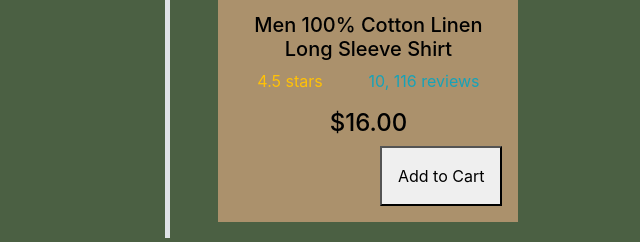
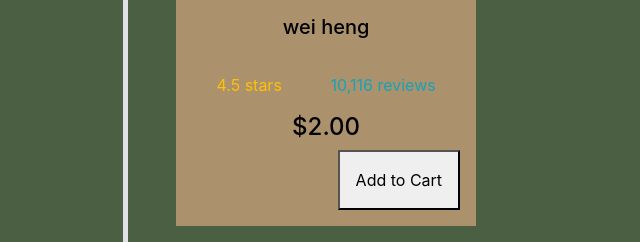
Before and after one commit to Confunius/EcoFashion-Hub, a Flask app: page /products in a window 1280 px wide. Shown: the part 1420-1662 px from the top of the page, without its empty margins (109-749 px from the left). Run offline with Flask 3, Linux system fonts and the light colour scheme; some libraries are stand-ins or nearby versions.

Commit message:
Customer Product page now correctly uses the product.db to display products

```diff
--- a/__init__.py
+++ b/__init__.py
@@ -77,7 +77,20 @@ def EditProfile():
 # Transaction
 @app.route('/products')
 def products():
-    return render_template('/Customer/transaction/Product.html')
+    product_list = []
+    db_path = 'Objects/transaction/product.db'
+    if not os.path.exists(db_path):
+        db = shelve.open(db_path, 'c')
+        db.close()
+
+    db = shelve.open(db_path, 'r')
+    for key in db:
+        if key != 'Product':  # Skip any other keys that might be present in the shelve
+            product = db[key]
+            product_list.append(product)
+
+    db.close()
+    return render_template('/Customer/transaction/Product.html', product_list=product_list, count=len(product_list))
 
 @app.route('/cart')
 def cart():
--- a/templates/Customer/transaction/Product.html
+++ b/templates/Customer/transaction/Product.html
@@ -1,34 +1,33 @@
 {% extends "Customer/base.html" %}
 {% block title %}Ecofashion Hub - Home{% endblock %}
 
+{% block content %}
+<style>
+    .product-title {
+        display: -webkit-box;
+        height:50px;
+        -webkit-line-clamp: 2; /* Number of lines to show */
+        -webkit-box-orient: vertical;
+        overflow: hidden;
+    }
+</style>
 
-
-{% block content %}
 <div class="d-flex flex-row">
     <div class="filters pr-5 border-right" style="border-right-width: 5px!important;">
         <h1>Filters</h1>
         <h3>All Categories</h3>
         <ul>
-        <!-- repeat the list below but <li class="text-warning"><a>Men's Casual</a></li> -->
-        <li class="text-warning"><a>Men's Casual</a></li>
-        <li class="text-warning"><a>Women's Casual</a></li>
-        <li class="text-warning"><a>Women's Sportswear</a></li>
             <li>Men's Casual</li>
             <li>Women's Casual</li>
             <li>Women's Sportswear</li>
         </ul>
         <h3>Ratings</h3>
         <ul>
-        <li class="text-warning">
-        <a>5 stars & up</a></li>
-        <li class="text-warning">
-        <a>4 stars & up</a></li>
-        <li class="text-warning">
-        <a>3 stars & up</a></li>
-        <li class="text-warning">
-        <a>2 stars & up</a></li>
-        <li class="text-warning">
-        <a>1 star & up</a></li>
+            <li class="text-warning"><a>5 stars & up</a></li>
+            <li class="text-warning"><a>4 stars & up</a></li>
+            <li class="text-warning"><a>3 stars & up</a></li>
+            <li class="text-warning"><a>2 stars & up</a></li>
+            <li class="text-warning"><a>1 star & up</a></li>
         </ul>
     </div>
     <div class="d-flex flex-column flex-fill ml-5">
@@ -36,48 +35,22 @@
             <input class="form-control bgd-light" placeholder="Search" type="text">
         </div>
         <div class="d-flex flex-wrap flex-fill">
+            {% for product in product_list %}
             <div class="product text-center mb-3 mr-3">
                 <div class="product-image">
-                <img width="300px" height="500px" src="https://m.media-amazon.com/images/I/615Cby-DciL._AC_SX679_.jpg">
+                    <img src="{{ product.image }}" width="300px" height="500px">
                 </div>
                 <div class="product-info d-flex flex-column bgd-dark txt-dark p-3" style="width:300px">
-                <h5>Men 100% Cotton Linen Long Sleeve Shirt</h5>
+                    <h5 class="product-title">{{ product.name }}</h5>
                     <div class="rating d-flex flex-row justify-content-around">
                         <p class="text-warning">4.5 stars</p>
-                    <p class="text-info">10, 116 reviews</p>
+                        <p class="text-info">10,116 reviews</p>
                     </div>
-                <h4>$16.00</h4>
-                <button class="align-self-end p-3">Add to Cart</button>
+                    <h4 class="price">${{ "%0.2f"|format(product.list_price) }}</h4>
+                    <button class="align-self-end add-to-cart p-3">Add to Cart</button>
                 </div>
             </div>
-        <div class="product text-center mb-3 mr-3">
-            <div class="product-image">
-                <img width="300px" height="500px" src="https://m.media-amazon.com/images/I/81mrNU4gF3L._AC_SX569_.jpg">
-            </div>
-            <div class="product-info d-flex flex-column bgd-dark txt-dark p-3" style="width:300px">
-                <h5>Men 100% Cotton Linen Long Sleeve Shirt</h5>
-                <div class="rating d-flex flex-row justify-content-around">
-                    <p class="text-warning">4.5 stars</p>
-                    <p class="text-info">10, 116 reviews</p>
-                </div>
-                <h4>$16.00</h4>
-                <button class="align-self-end p-3">Add to Cart</button>
-            </div>
-        </div>
-        <div class="product text-center mb-3 mr-3">
-            <div class="product-image">
-                <img width="300px" height="500px" src="https://m.media-amazon.com/images/I/61a9kY47XPL._AC_SX679_.jpg">
-            </div>
-            <div class="product-info d-flex flex-column bgd-dark txt-dark p-3" style="width:300px">
-                <h5>Men 100% Cotton Linen Long Sleeve Shirt</h5>
-                <div class="rating d-flex flex-row justify-content-around">
-                    <p class="text-warning">4.5 stars</p>
-                    <p class="text-info">10, 116 reviews</p>
-                </div>
-                <h4>$16.00</h4>
-                <button class="align-self-end p-3">Add to Cart</button>
-            </div>
-        </div>
+            {% endfor %}
         </div>
     </div>
 </div>
```
Also changed, not shown: Objects/transaction/product.db. Lines whose indentation alone changed are shown as unchanged.
